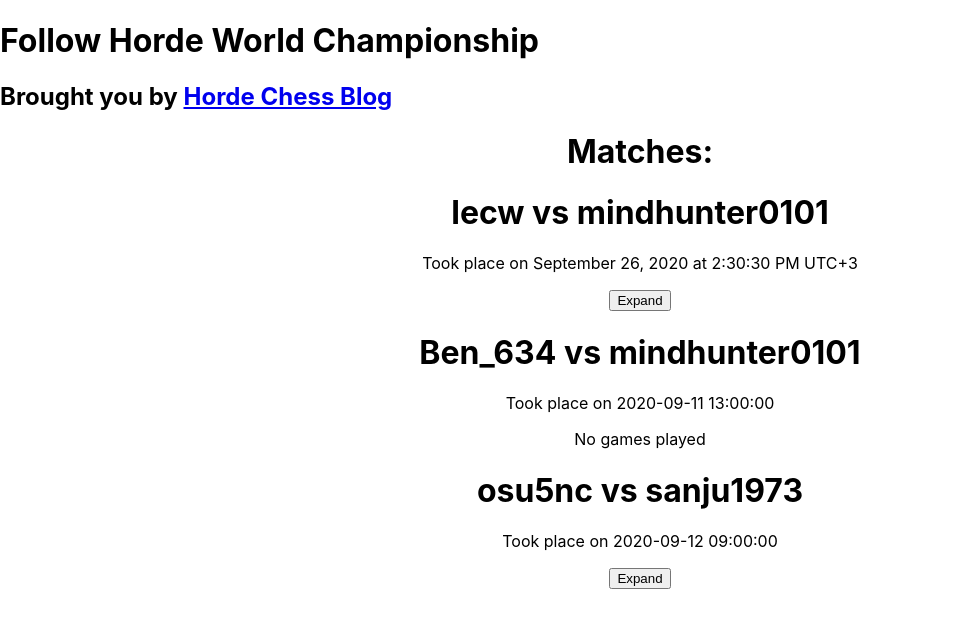
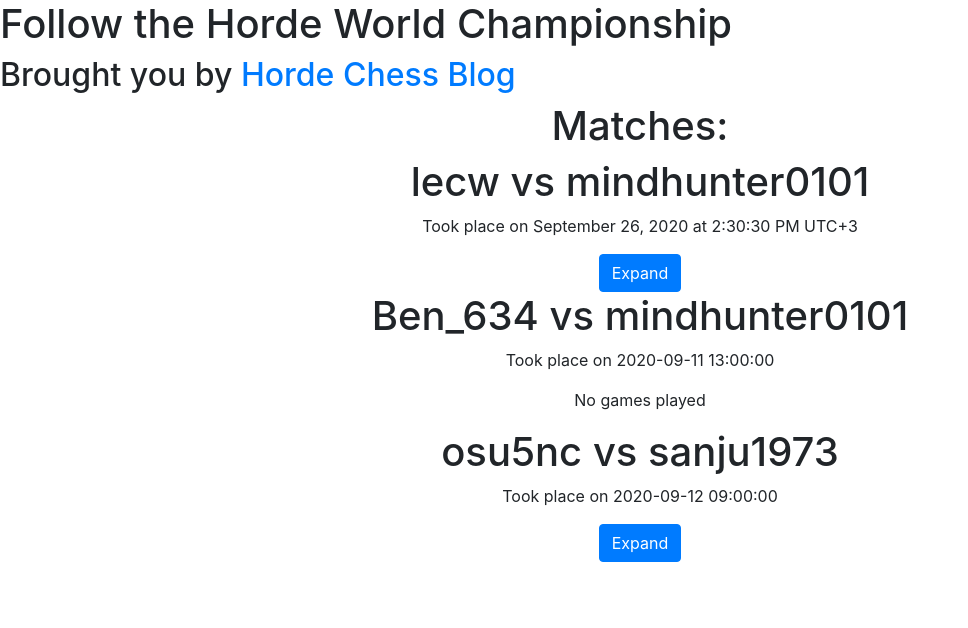
Before and after one commit to R-Peleg/follow_hwc, a React (Create React App) app in the folder follow_hwc_frontend/: page / in a window 1280 px wide. Shown: the top 628 px of the page, without its empty margins (0-968 px from the left). Built offline with nearby package versions, Linux system fonts and the light colour scheme.

Commit message:
Use Bootstrap

```diff
--- a/follow_hwc_frontend/package.json
+++ b/follow_hwc_frontend/package.json
@@ -6,7 +6,9 @@
     "@testing-library/jest-dom": "^4.2.4",
     "@testing-library/react": "^9.5.0",
     "@testing-library/user-event": "^7.2.1",
+    "bootstrap": "^4.5.2",
     "react": "^16.13.1",
+    "react-bootstrap": "^1.3.0",
     "react-dom": "^16.13.1",
     "react-scripts": "3.4.3"
   },
--- a/follow_hwc_frontend/src/App.js
+++ b/follow_hwc_frontend/src/App.js
@@ -1,5 +1,7 @@
 import React, { useState } from 'react';
 import './App.css';
+import 'bootstrap/dist/css/bootstrap.min.css';
+import Button from 'react-bootstrap/Button';
 
 
 function Game(props) {
@@ -14,9 +16,9 @@ function Games(props) {
   const {ids} = props;
   const [isOpen, setIsOpen] = useState(false);
   return <div>
-    <button onClick={() => {
+    <Button onClick={() => {
         setIsOpen(!isOpen);
-    }}>Expand</button>
+    }}>Expand</Button>
     {isOpen && ids.map(id =><Game id={id}/>)}
   </div>
 }
@@ -80,8 +82,8 @@ class Matches extends React.Component {
 function App() {
   return (
     <>
-    <h1>Follow Horde World Championship</h1>
-    <h2>Brought you by <a href='https://hordechessblog.com/'>Horde Chess Blog</a></h2>
+    <h1>Follow the Horde World Championship</h1>
+    <h2>Brought you by <a href='https://hordechessblog.com/' target="_blank">Horde Chess Blog</a></h2>
     <div className="App">
       <Matches/>
     </div>
```
Also changed, not shown: 1 other file (tests, documents, lock files or other folders).
